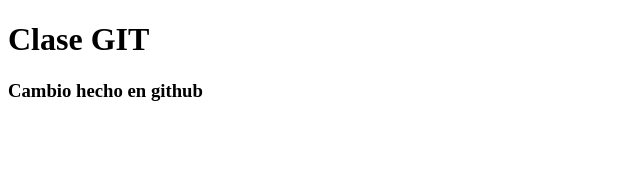
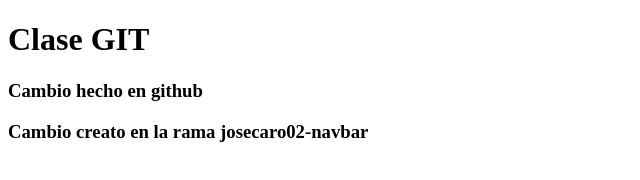
Before and after one commit to 4GeeksAcademy/josecaro02-git_class_spain_Pt_104, a plain HTML site: page index.html in a window 1280 px wide. Shown: the whole page, without its empty margins (0-640 px from the left). Drawn offline with Linux system fonts and the light colour scheme.

Commit message:
[Modifique index.html] -index.html: agregué un titulo h3

```diff
--- a/index.html
+++ b/index.html
@@ -8,5 +8,6 @@
 <body>
     <h1>Clase GIT</h1>
     <h3>Cambio hecho en github</h3>
+    <h3>Cambio creato en la rama josecaro02-navbar</h3>
 </body>
 </html>
```
